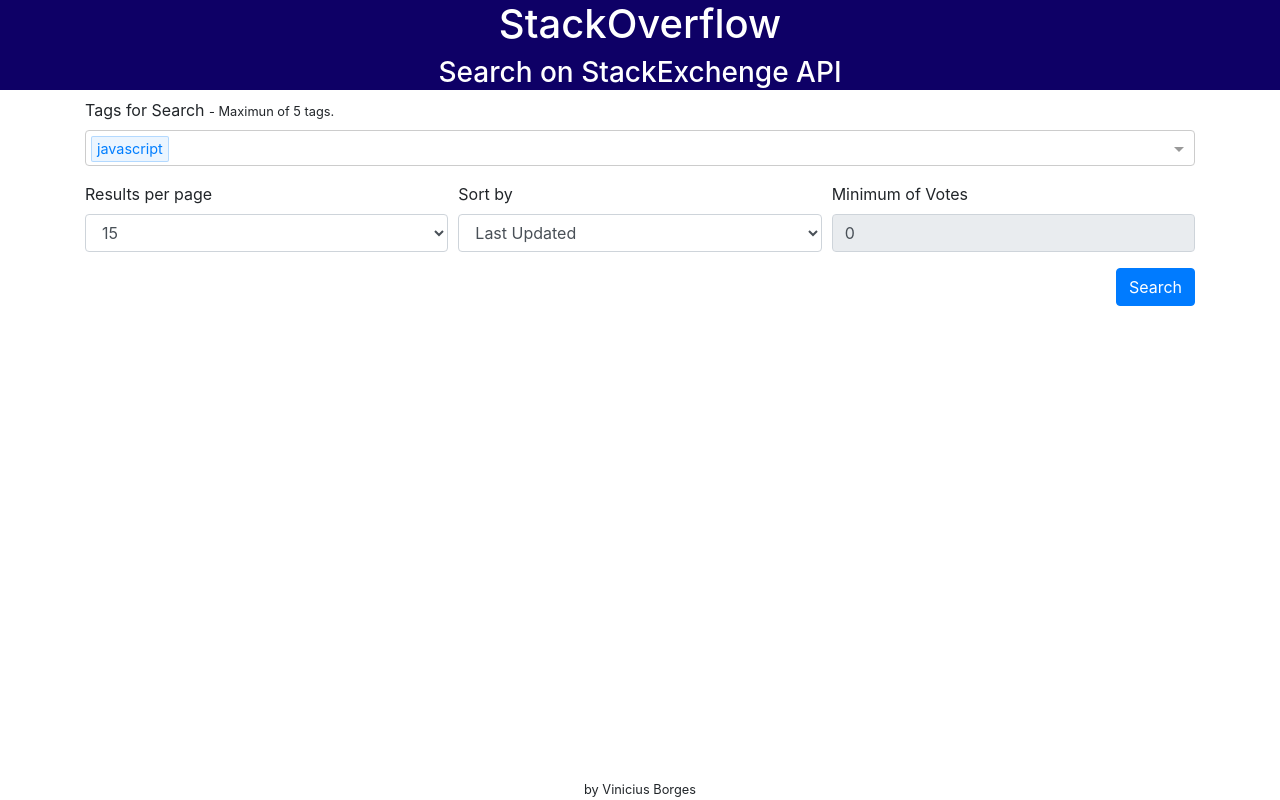
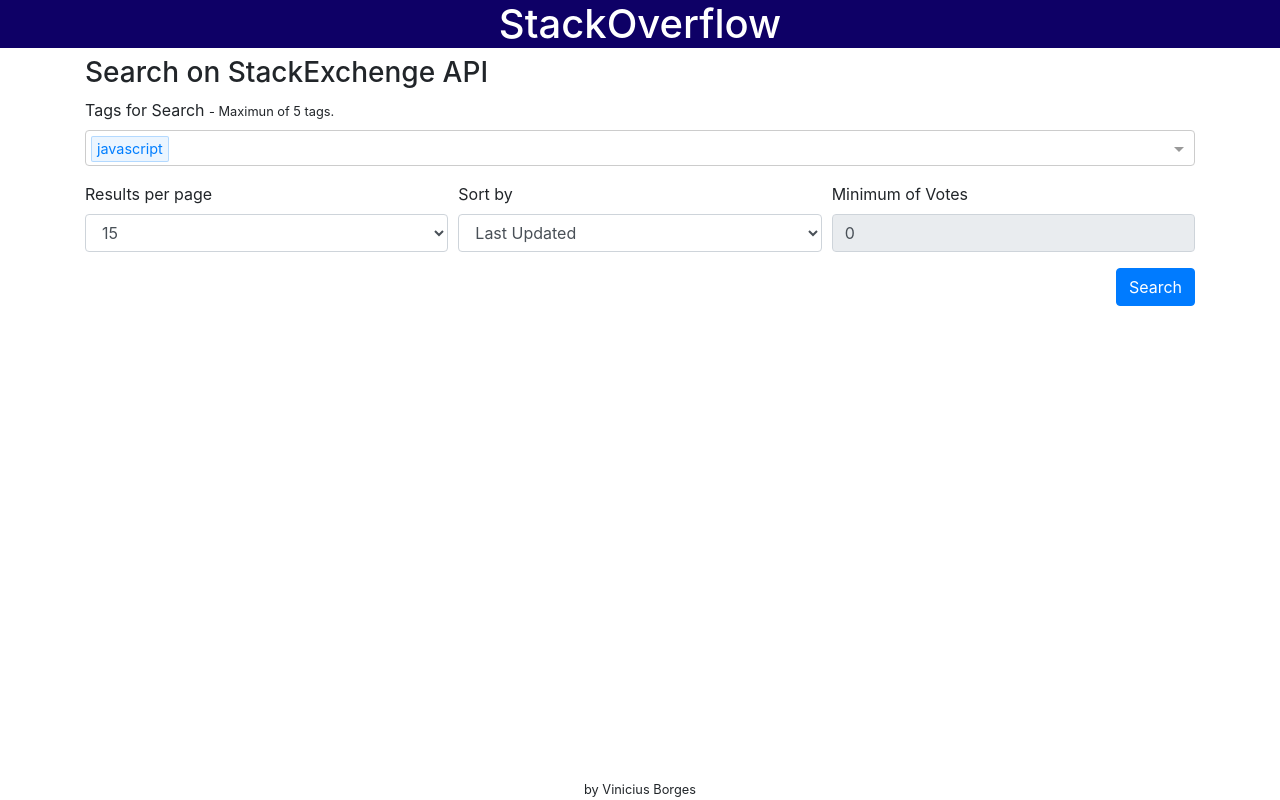
Before and after one commit to viniciusborges23/stackoverflow-api-search, a React (Create React App) app in the folder client/: page / in a window 1280 px wide. Built offline with nearby package versions, Linux system fonts and the light colour scheme.

Commit message:
adds no results found and encode tags to search

```diff
--- a/client/src/components/Header.js
+++ b/client/src/components/Header.js
@@ -5,7 +5,6 @@
     <header>
       <div className="container text-center">
         <h1>StackOverflow</h1>
-        <h3>Search on StackExchenge API</h3>
       </div>
     </header>
   );
--- a/client/src/components/QuestionsList.js
+++ b/client/src/components/QuestionsList.js
@@ -14,6 +14,15 @@
   renderList() {
     if (this.props.loading) {
       return <Loading />;
+    }
+
+    if (this.props.didSearch && !this.props.questions.length) {
+      return (
+        <div>
+          <p>You're the first one to have this idea!</p>
+          <p>Sorry, we couldn't find any results matching the selected tags and filters.</p>
+        </div>
+      );
     }
     return this.props.questions.map(question => {
       return (
--- a/client/src/components/Search.js
+++ b/client/src/components/Search.js
@@ -37,6 +37,7 @@
   render() {
     return (
       <div>
+        <h3>Search on StackExchenge API</h3>
         <form onSubmit={this.props.onSubmit}>
           <div className="form-group">
             <label htmlFor="tags">
--- a/client/src/containers/SearchPage.js
+++ b/client/src/containers/SearchPage.js
@@ -12,6 +12,7 @@
     this.state = {
       questions: [],
       loading: false,
+      didSearch: false,
       filters: {
         tags: [{ value: 'javascript', label: 'javascript', clearableValue: false }],
         score: 0,
@@ -29,10 +30,11 @@
 
   handleTagsChange(tags) {
     if (tags.length > 5) return;
-    tags = tags.map(({ value, label }) => {
+    tags = tags.map(tag => {
       return {
-        value: value.replace(/ /g, '-'),
-        label: label.replace(/ /g, '-')
+        ...tag,
+        value: tag.value.replace(/ /g, '-'),
+        label: tag.label.replace(/ /g, '-')
       };
     });
     this.setState({ filters: { ...this.state.filters, tags } });
@@ -59,10 +61,14 @@
 
     const result = await this.props.client.query({
       query: FeedQuestions,
-      variables: { ...this.state.filters, tags }
+      variables: { ...this.state.filters, tags: encodeURIComponent(tags) }
     });
 
-    this.setState({ questions: result.data.questions, loading: false });
+    this.setState({
+      loading: false,
+      didSearch: true,
+      questions: result.data.questions
+    });
   }
 
   render() {
@@ -76,7 +82,7 @@
           onScoreChange={this.handleScoreChange}
           onSortChange={this.handleSortChange}
         />
-        <QuestionsList loading={this.state.loading} questions={this.state.questions} />
+        <QuestionsList didSearch={this.state.didSearch} loading={this.state.loading} questions={this.state.questions} />
       </div>
     );
   }
```
